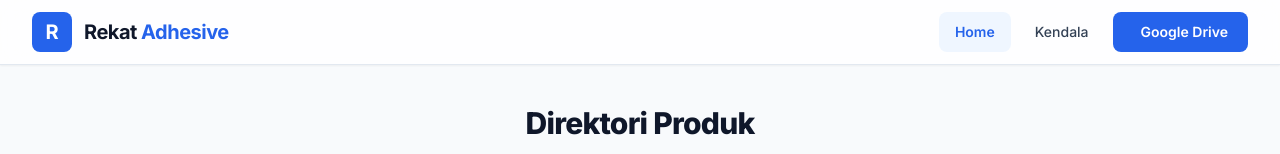
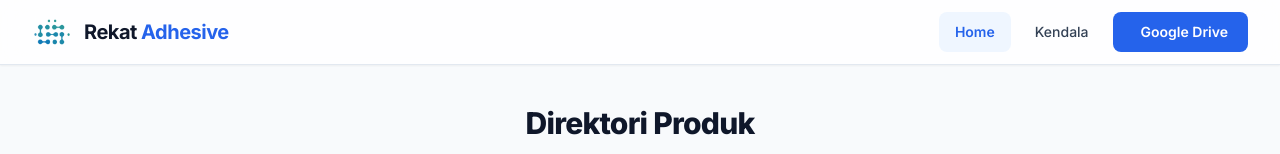
Before and after one commit to digital-storeid/rekat-db, a website: page index.html in a window 1280 px wide. Shown: the top 154 px of the page. Drawn offline with nearby package versions, Linux system fonts and the light colour scheme; some icons are missing.

Commit message:
ui: ganti logo R jadi favicon.ico di header+footer index.html
- header index.html:114 div R -> img favicon.ico w-9 h-9 sm:w-10 object-contain group-hover:scale-105 (sesuai request, konsisten case.html:80)
- footer index.html:287 div R -> img favicon.ico object-contain drop-shadow-sm
- tambah link rel icon di head index.html:8
- hapus placeholder comment

```diff
--- a/index.html
+++ b/index.html
@@ -5,6 +5,7 @@
     <meta name="viewport" content="width=device-width, initial-scale=1.0, maximum-scale=1.0, user-scalable=no">
     <meta name="theme-color" content="#ffffff">
     <title>Database Rekat</title>
+    <link rel="icon" type="image/x-icon" href="favicon.ico">
 
     <script src="https://cdn.tailwindcss.com"></script>
     <link href="https://fonts.googleapis.com/css2?family=Inter:wght@300;400;500;600;700;800&display=swap" rel="stylesheet">
@@ -113,8 +114,7 @@
         <div class="flex items-center justify-between h-16">
             <a href="index.html" class="flex items-center gap-3 flex-shrink-0 group" aria-label="Rekat Adhesive Home">
                 <div class="relative flex-shrink-0">
-                    <!-- Placeholder logo jika favicon.ico tidak ada -->
-                    <div class="w-9 h-9 sm:w-10 sm:h-10 bg-brand-600 rounded-lg flex items-center justify-center text-white font-bold text-xl">R</div>
+                    <img src="favicon.ico" alt="Rekat Adhesive Logo" class="w-9 h-9 sm:w-10 sm:h-10 object-contain transition-transform duration-300 group-hover:scale-105">
                 </div>
                 <span class="text-lg sm:text-xl font-bold tracking-tight text-slate-900 whitespace-nowrap">
                     Rekat <span class="text-brand-600">Adhesive</span>
@@ -284,7 +284,7 @@
         <div class="flex flex-col md:flex-row items-center justify-between gap-6 md:gap-4">
 
             <div class="flex flex-col sm:flex-row items-center gap-3 text-center sm:text-left opacity-95 hover:opacity-100 transition-opacity duration-300">
-                <div class="w-9 h-9 sm:w-10 sm:h-10 bg-brand-600 rounded-lg flex items-center justify-center text-white font-bold text-xl">R</div>
+                <img src="favicon.ico" alt="Rekat Adhesive Logo" class="w-9 h-9 sm:w-10 sm:h-10 object-contain drop-shadow-sm">
                 <div class="leading-tight">
                     <span class="block text-sm sm:text-base font-bold text-slate-800 tracking-wider">REKAT ADHESIVE</span>
                     <span class="block text-xs text-slate-500 font-medium mt-0.5">Internal Database System</span>
```
